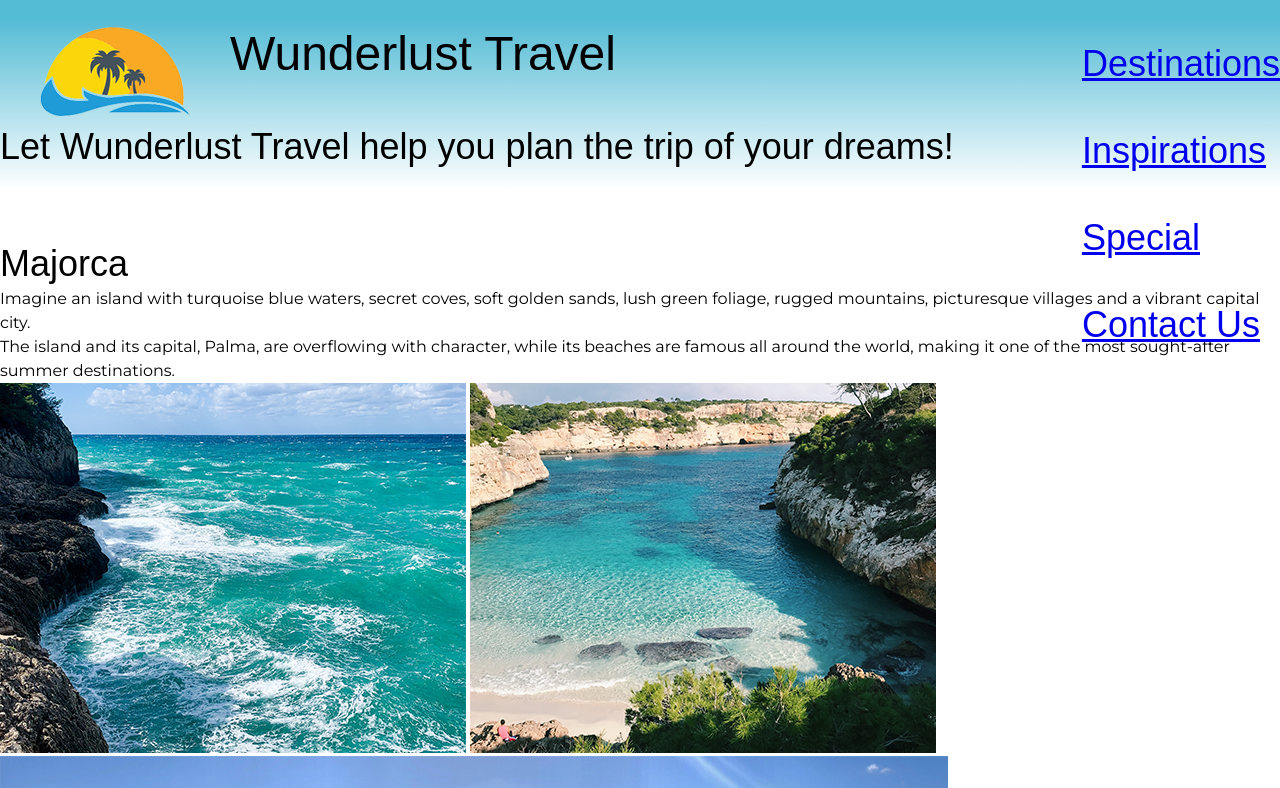
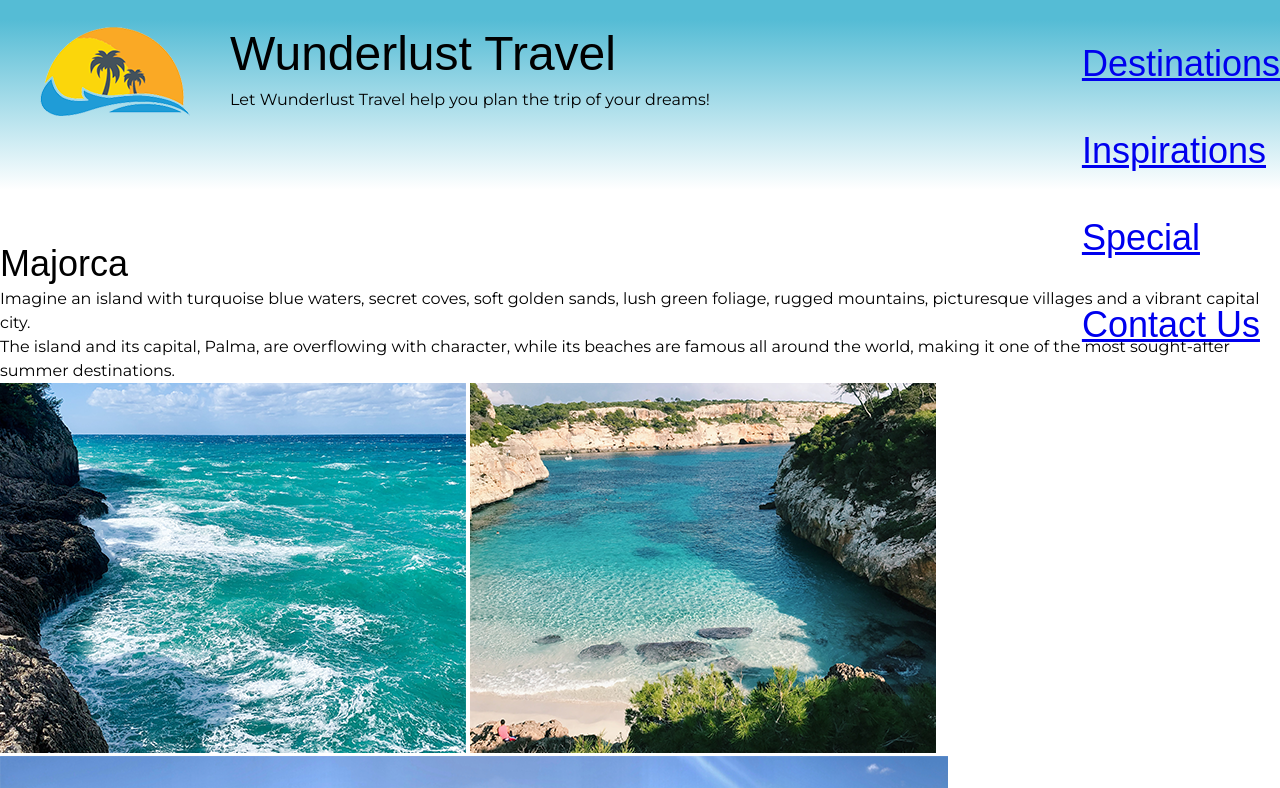
Before and after one commit to Aekayy/abhinavwunderlust, a plain HTML site: page index.html in a window 1280 px wide. Shown: the top 788 px of the page. Drawn offline with Linux system fonts and the light colour scheme; a web font is replaced by a local one.

Commit message:
index.html

```diff
--- a/index.html
+++ b/index.html
@@ -24,7 +24,7 @@ Also review the alt text on all of the images to ensure that it is descriptive a
         <header>
             <img src="images/logo-L.png" alt="The Wunderlust logo shows blue waves and the outline of two palm trees against an orange sun">
             <h1>Wunderlust Travel</h1>
-            <h3>Let Wunderlust Travel help you plan the trip of your dreams!<h3>
+            <p><i>Let Wunderlust Travel help you plan the trip of your dreams!</i><p>
             <nav>
                 <ul>
                     <li><a href="#"><h3>Destinations</h3></a></li>
```
